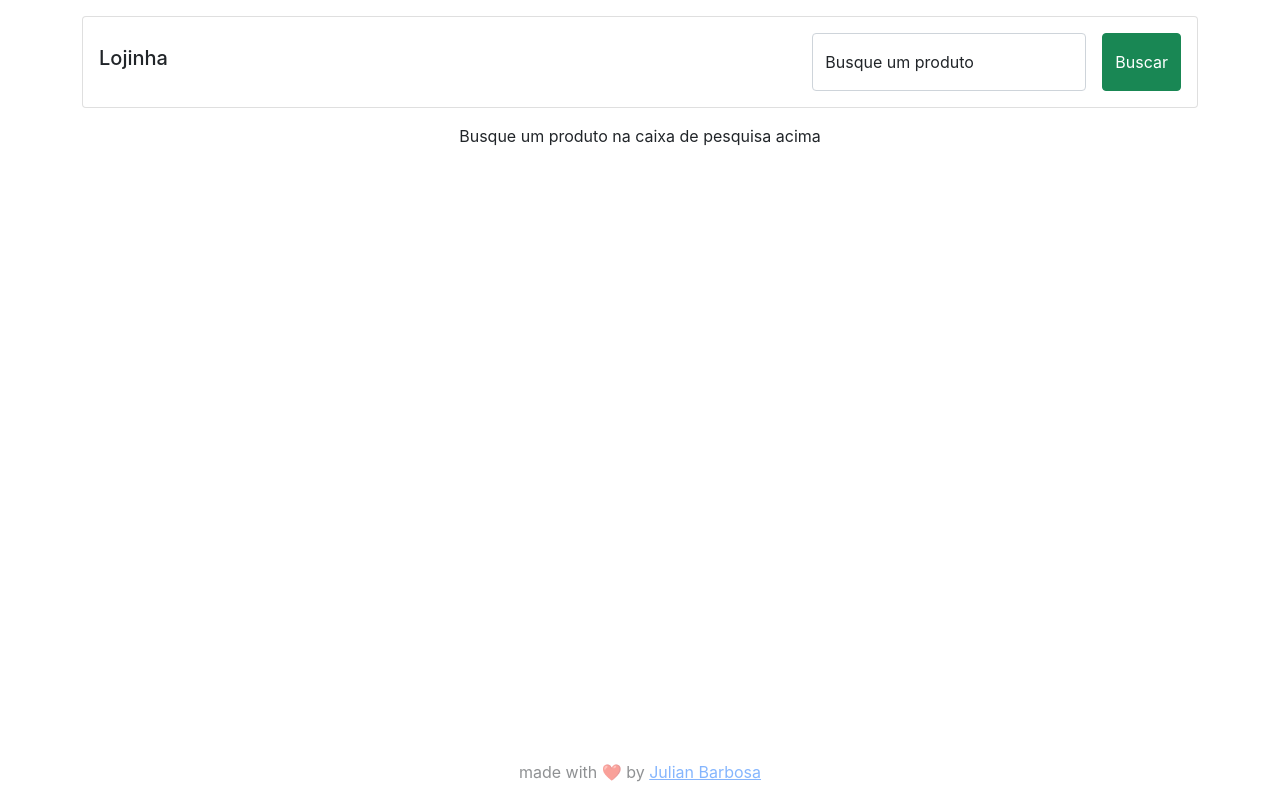
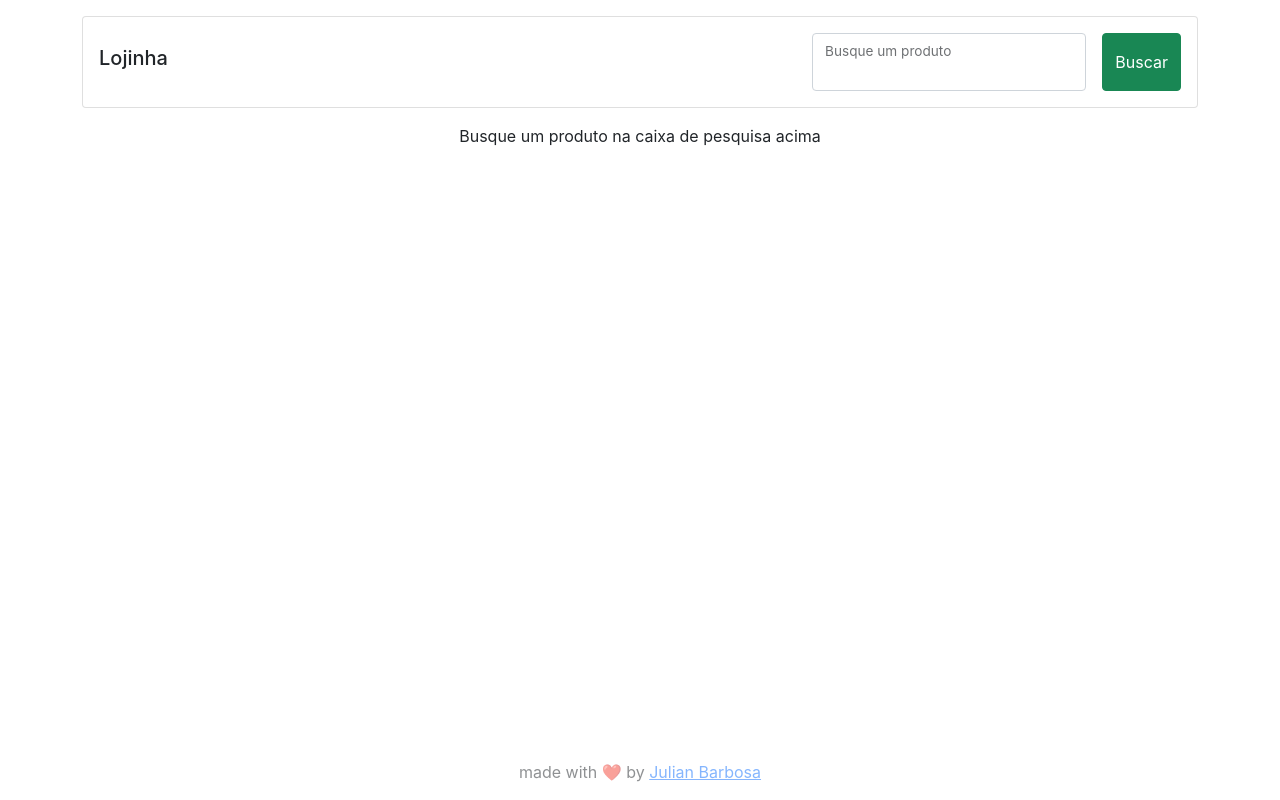
Before and after one commit to julianFBarbosa/calindra-frontend, a React (Create React App) app: page / in a window 1280 px wide. Built offline with nearby package versions, Linux system fonts and the light colour scheme.

Commit message:
remove placeholder

```diff
--- a/src/components/SearchBar/SearchBar.jsx
+++ b/src/components/SearchBar/SearchBar.jsx
@@ -26,7 +26,6 @@ export const SearchBar = () => {
   return (
     <FloatingLabel label="Busque um produto" className="d-flex gap-3">
       <Form.Control
-        placeholder="Leave a comment here"
         value={field}
         onChange={handleChange}
         onKeyUp={handleEnter}
```
